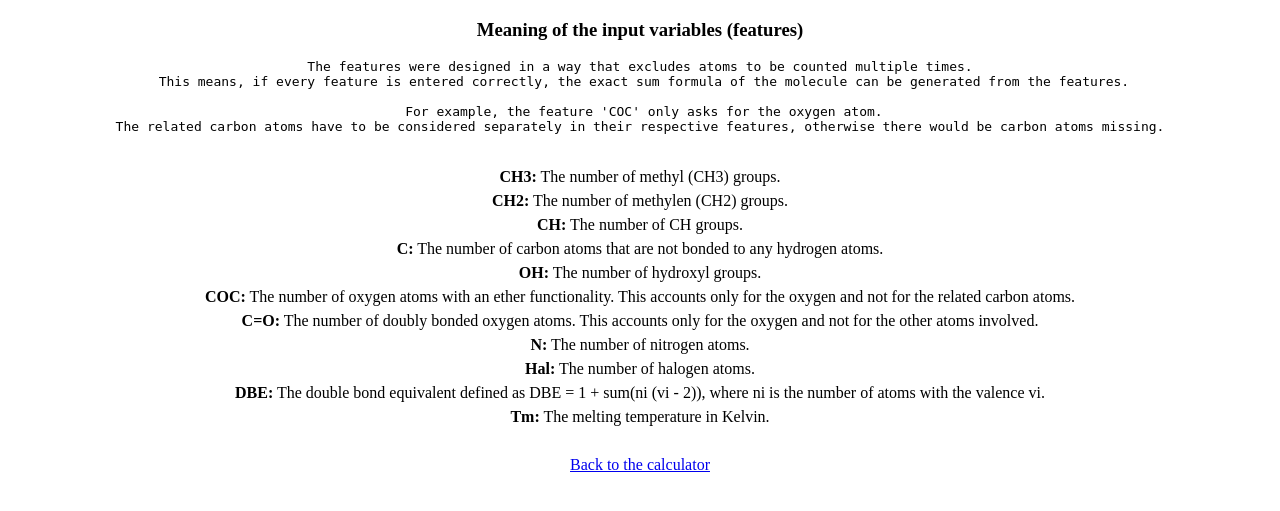
After one commit to Gianluca-Armeli/online-model, a Flask app: template templates/info.html in a window 1280 px wide. The commit adds this page. Shown: the top 511 px of the page. Run offline with Flask 2, Linux system fonts and the light colour scheme; the template is opened without the code that fills it, so the values that code supplies are empty; parts of the project's set-up code (start-up, migrations or seed data) failed here and were passed over.

Commit message:
info added

```diff
--- /dev/null
+++ b/templates/info.html
@@ -0,0 +1,28 @@
+<!DOCTYPE html>
+<html>
+<head>
+<form method="POST">
+  <div align="center"><h3>Meaning of the input variables (features)</h3>
+ </head>
+ <pre>The features were designed in a way that excludes atoms to be counted multiple times.<br /> This means, if every feature is entered correctly, the exact sum formula of the molecule can be generated from the features.<br />
+ For example, the feature 'COC' only asks for the oxygen atom.<br />The related carbon atoms have to be considered separately in their respective features, otherwise there would be carbon atoms missing.</pre>
+  <br />
+  </div>
+    <div size="30" style="line-height:1.5" align="center" class="form-group">
+    <b>CH3:</b> The number of methyl (CH3) groups.<br />
+    <b>CH2:</b> The number of methylen (CH2) groups.<br />
+    <b>CH:</b> The number of CH groups.<br />
+    <b>C:</b> The number of carbon atoms that are not bonded to any hydrogen atoms.<br />
+    <b>OH:</b> The number of hydroxyl groups.<br />
+    <b>COC:</b> The number of oxygen atoms with an ether functionality. This accounts only for the oxygen and not for the related carbon atoms.<br />
+    <b>C=O:</b> The number of doubly bonded oxygen atoms. This accounts only for the oxygen and not for the other atoms involved.<br />
+    <b>N:</b> The number of nitrogen atoms.<br />
+    <b>Hal:</b> The number of halogen atoms.<br />
+    <b>DBE:</b> The double bond equivalent defined as DBE = 1 + sum(ni (vi - 2)), where ni is the number of atoms with the valence vi.<br />
+    <b>Tm:</b> The melting temperature in Kelvin.<br />
+    <br />
+    <a href="{{url_for('no_smiles')}}">Back to the calculator</a>
+  </div>
+</form>
+</body>
+</html>
```
Also changed, not shown: templates/error.html (added, +10 -0 lines), templates/no_smiles.html (+6 -4 lines).
